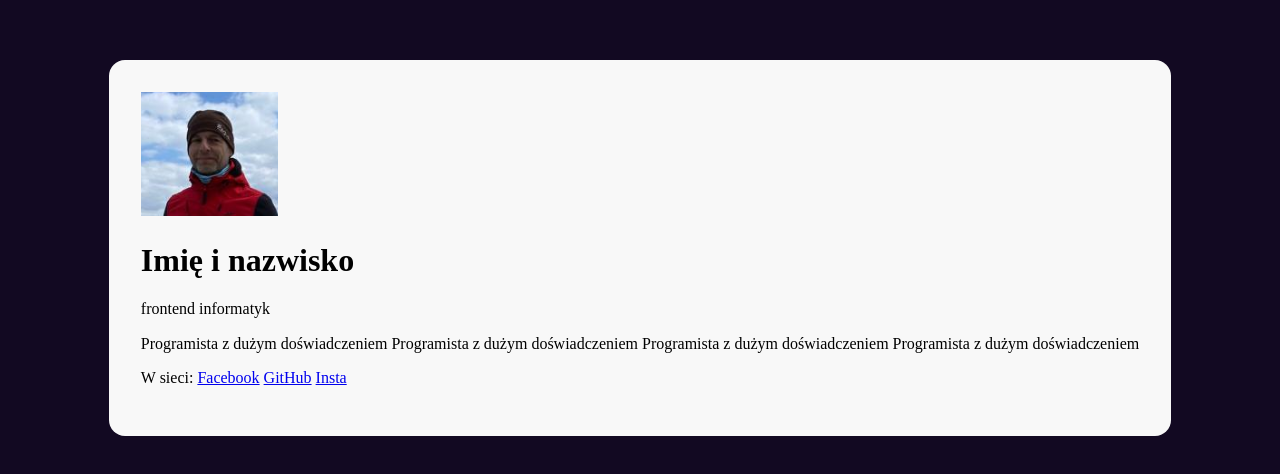
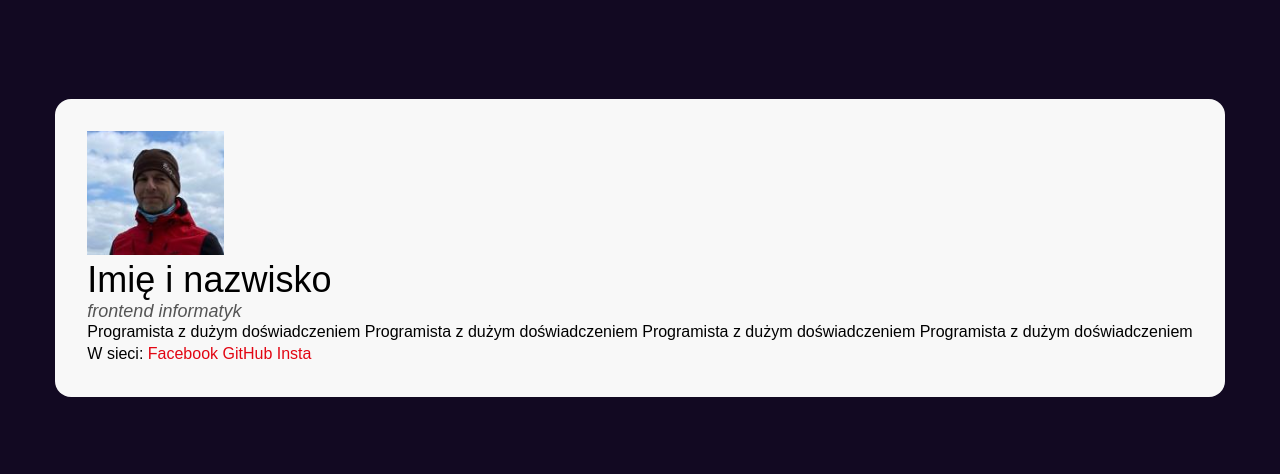
Before and after one commit to fazerus/wizytowka, a plain HTML site: page index.html in a window 1280 px wide. Shown: the part 168-642 px from the top of the page. Drawn offline with Linux system fonts and the light colour scheme.

Commit message:
basic styles & typhography

```diff
--- a/index.html
+++ b/index.html
@@ -12,12 +12,12 @@
     <article>
         <img src="avatar.png" alt="użytkownik">
         <header>
-            <h1>Imię i nazwisko</h1>
-            <p>frontend informatyk</p>
+            <h1 class="card__name">Imię i nazwisko</h1>
+            <p class="card__position">frontend informatyk</p>
         </header>
-        <p>Programista z dużym doświadczeniem Programista z dużym doświadczeniem Programista z dużym doświadczeniem
+        <p class="card__description">Programista z dużym doświadczeniem Programista z dużym doświadczeniem Programista z dużym doświadczeniem
             Programista z dużym doświadczeniem </p>
-        <p>W sieci: <a href="#">Facebook</a> <a href="#"> GitHub</a> <a href="#"> Insta</a></p>
+        <p class="card__description">W sieci: <a class="card__link" href="#">Facebook</a> <a class="card__link" href="#"> GitHub</a> <a class="card__link" href="#"> Insta</a></p>
     </article>
    </main>
 </body>
--- a/style.css
+++ b/style.css
@@ -5,6 +5,7 @@ body {
     justify-content: center;
     align-items: center;
     padding: 16px;
+    font-family: Arial, Helvetica, sans-serif;
 }
 
 .card {
@@ -12,3 +13,26 @@ body {
     border-radius: 16px;
     padding: 32px;
 }
+
+.card__description {
+    line-height: 1.375;
+    margin: 0;
+}
+
+.card__link {
+    color: #E20613;
+    text-decoration: none;
+}
+
+.card__name {
+    font-size: 36px;
+    font-weight: normal;
+    margin: 0;
+}
+
+.card__position {
+    font-size: 18px;
+    font-style: italic;
+    margin: 0;
+    color: #545454;
+}
```
